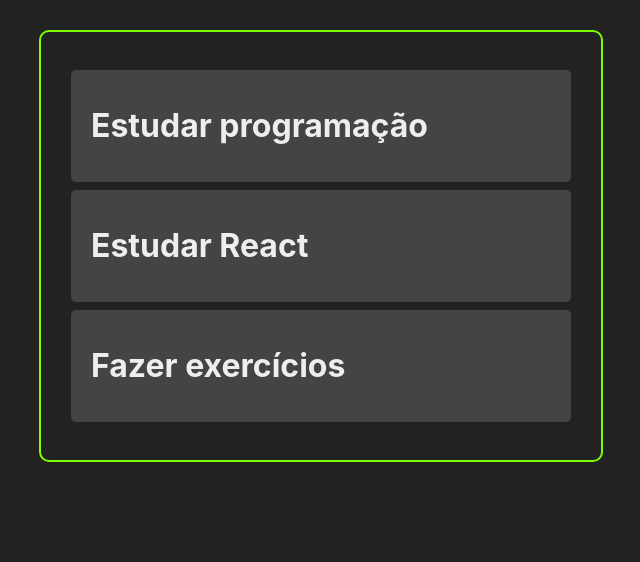
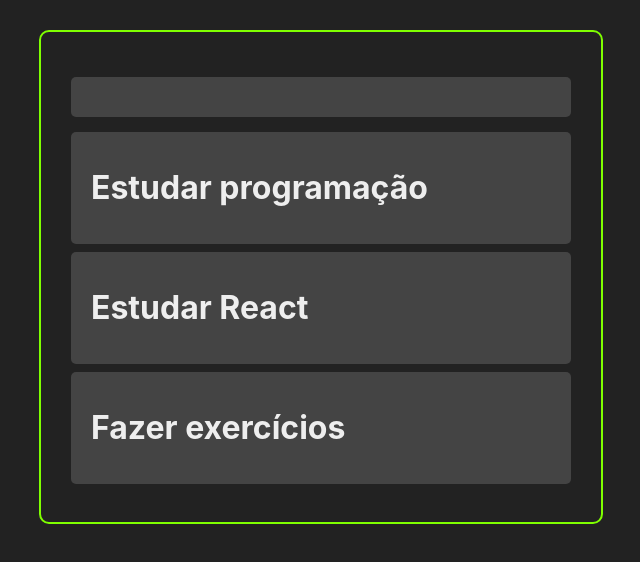
Before and after one commit to MyllaC/godev-curso-react, a React (Create React App) app: page / in a window 1280 px wide. Shown: the top 562 px of the page, without its empty margins (319-959 px from the left). Built offline with nearby package versions, Linux system fonts and the light colour scheme.

Commit message:
add input component

```diff
--- a/src/App.js
+++ b/src/App.js
@@ -1,6 +1,7 @@
 import React, { useState } from 'react'
 import './App.css'
 import Tasks from './components/Tasks'
+import AddTask from './components/AddTask'
 
 const App = () => {
   const [tasks, setTasks] = useState([
@@ -24,6 +25,7 @@
   return (
     <>
       <div className="container">
+        <AddTask />
         <Tasks tasks={tasks} />
       </div>
     </>
--- /dev/null
+++ b/src/components/AddTask.css
@@ -0,0 +1,16 @@
+.add-task-container {
+  width: 100%;
+  margin: 15px 0;
+  display: flex;
+}
+
+.add-task-input {
+  height: 40px;
+  padding: 0 10px;
+  border-radius: 5px;
+  border: none;
+  flex: 2;
+  background-color: #444;
+  color: #eee;
+  font-size: 16px;
+}
--- /dev/null
+++ b/src/components/AddTask.jsx
@@ -0,0 +1,12 @@
+import React from 'react'
+import './AddTask.css'
+
+const AddTask = () => {
+  return (
+    <div className="add-task-container">
+      <input className="add-task-input" type="text" />
+    </div>
+  )
+}
+
+export default AddTask
```
Also changed, not shown: src/components/Task.jsx (renamed from src/components/Task.js), src/components/Tasks.jsx (renamed from src/components/Tasks.js).
